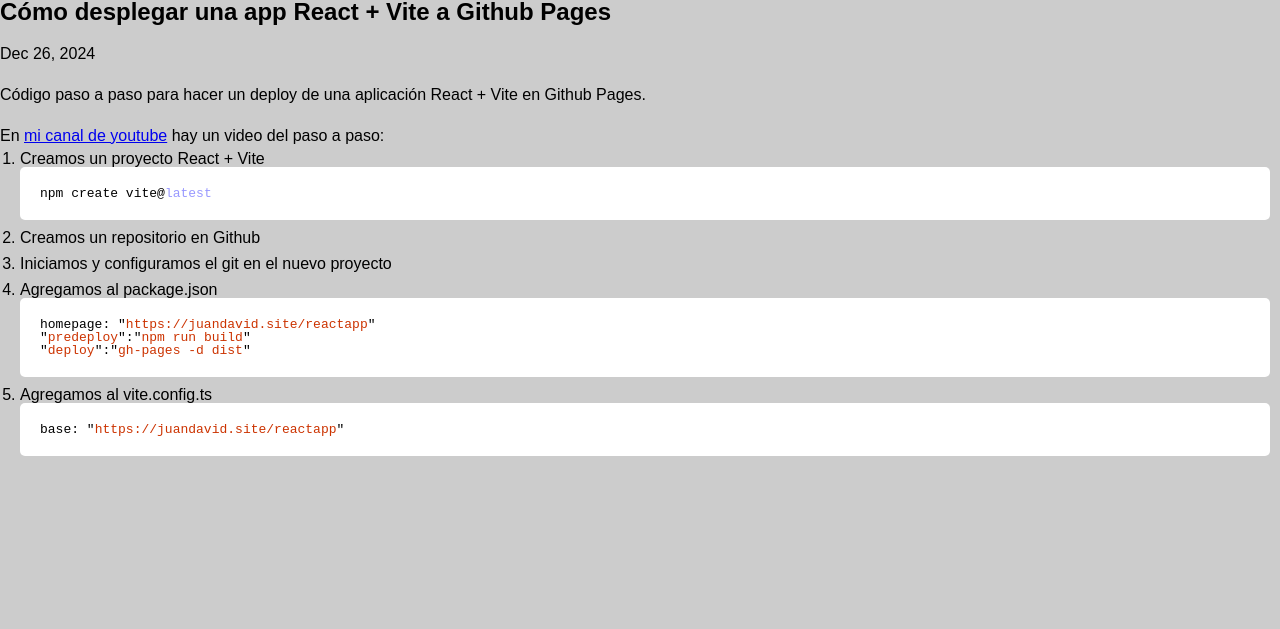
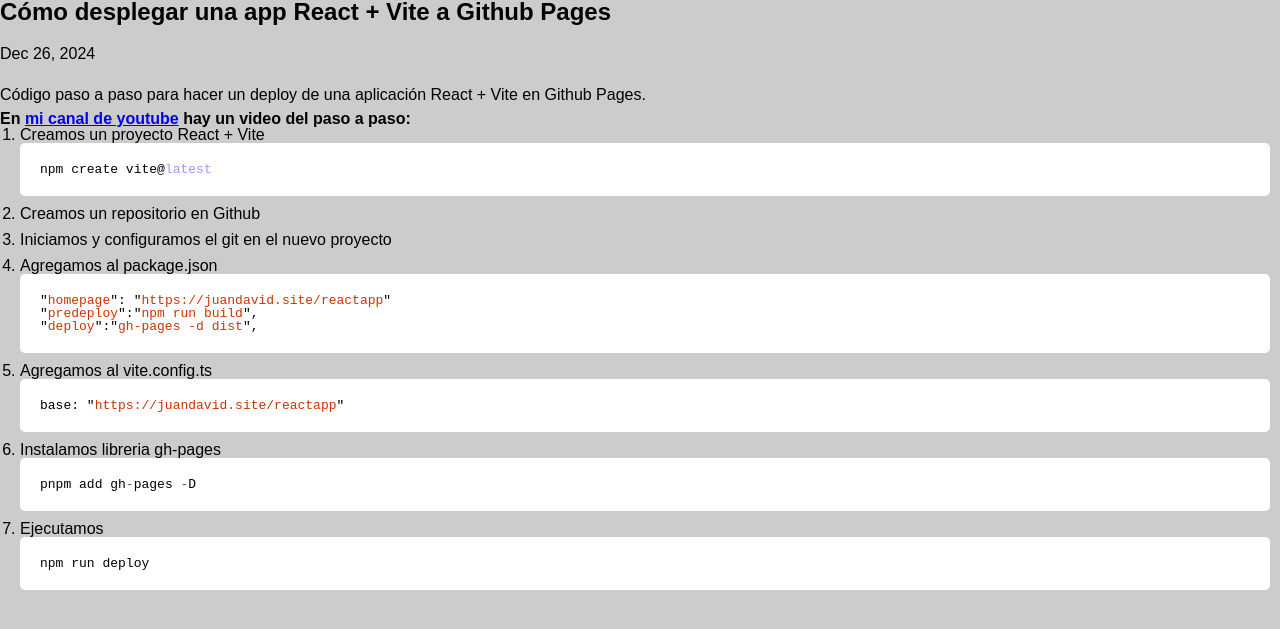
Before and after one commit to codigo8a/codigo8a.github.io, a Jekyll site: the page built from _posts/2024-12-26-deploy-react-app-github.md, in a window 1280 px wide. Shown: the top 629 px of the page. Built offline with Jekyll 4.4.1, drawn with Linux system fonts in a browser that asks for light colours; nearby versions of some CDN libraries.

Commit message:
Update 2024-12-26-deploy-react-app-github.md

````diff
--- a/_posts/2024-12-26-deploy-react-app-github.md
+++ b/_posts/2024-12-26-deploy-react-app-github.md
@@ -10,7 +10,7 @@
 Código paso a paso para hacer un deploy de una aplicación React + Vite en Github Pages.
 
 En <a target="_blank" href="{{ page.youtube }}">mi canal de youtube</a> hay un video del paso a paso:
-
+---
 
 1. Creamos un proyecto React + Vite
 ```react
@@ -21,12 +21,22 @@
 3. Iniciamos y configuramos el git en el nuevo proyecto
 4. Agregamos al package.json
 ```react
-homepage: "https://juandavid.site/reactapp"
-"predeploy":"npm run build"
-"deploy":"gh-pages -d dist"
+"homepage": "https://juandavid.site/reactapp"
+"predeploy":"npm run build",
+"deploy":"gh-pages -d dist",
 ```
 
 5. Agregamos al vite.config.ts
 ```react
 base: "https://juandavid.site/reactapp"
 ```
+
+6. Instalamos libreria gh-pages
+```react
+pnpm add gh-pages -D
+```
+
+7. Ejecutamos
+```react
+npm run deploy
+```
````
